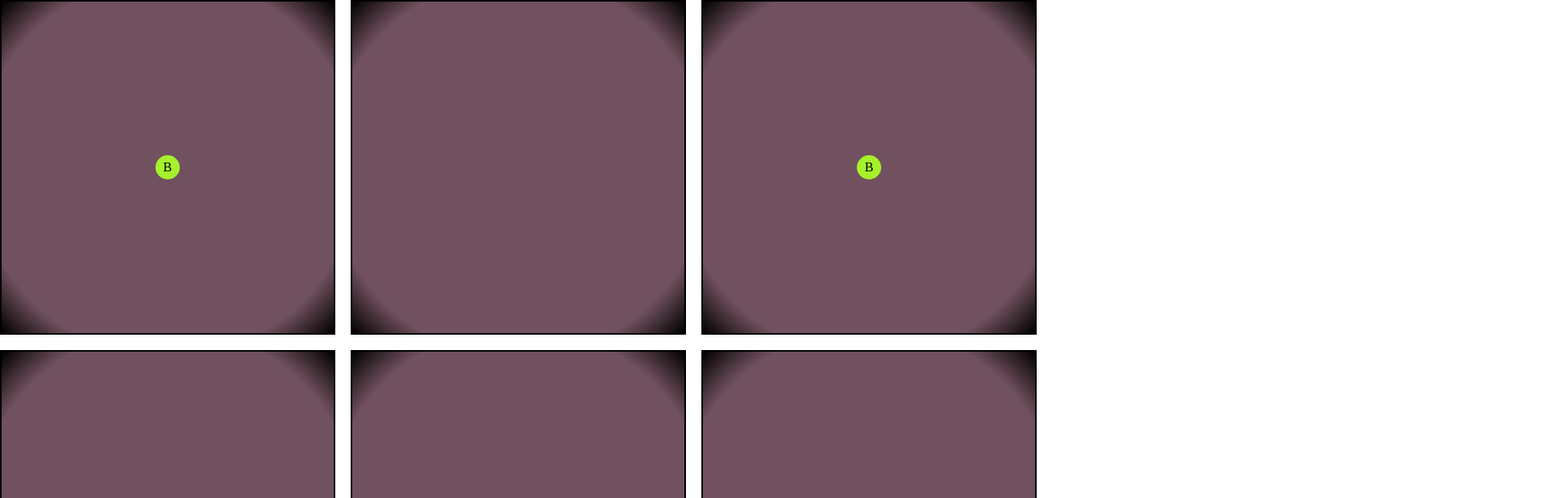
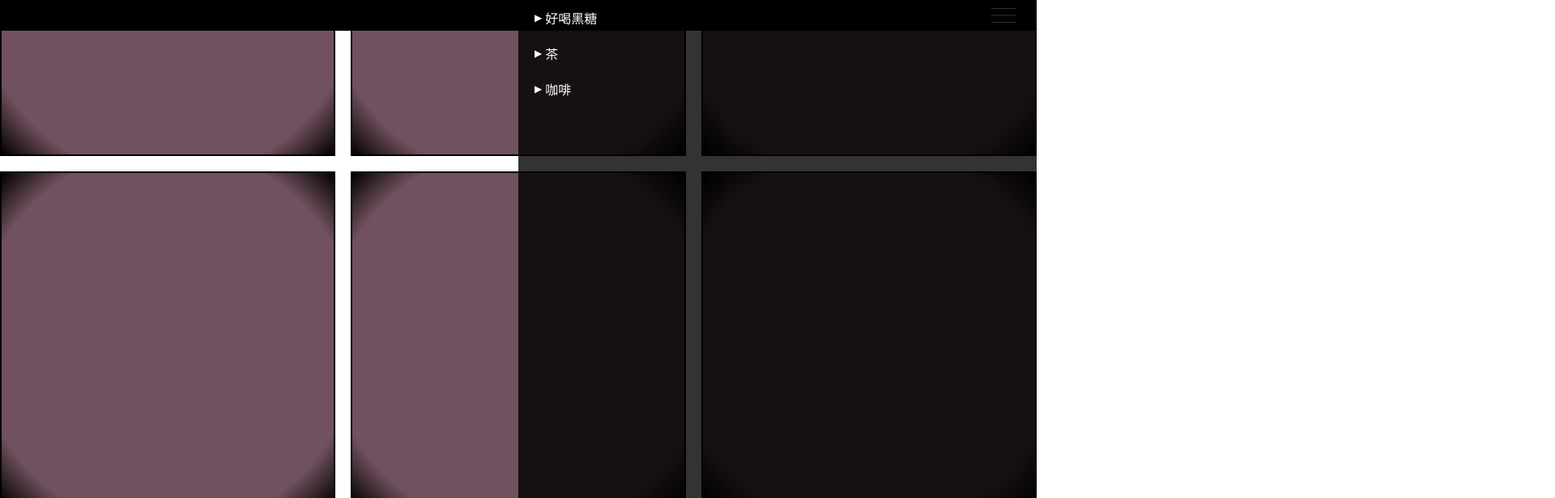
Before and after one commit to livoist/zsin-test, a Vue app: page / in a window 1280 px wide. Shown: the top 616 px of the page at 81% size, 1920 px wide, since content can reach past the window. Built offline with nearby package versions, Linux system fonts and the light colour scheme.

Commit message:
add basic layout

```diff
--- a/src/App.vue
+++ b/src/App.vue
@@ -1,17 +1,64 @@
 <template>
 <div>
-  <div>
-    <MenuList />
+  <div class="navbar" @click.self="isOpenMenu = false">
+    <div class="menuBtn" @click="isOpenMenu = true"></div>
+    <SideMenu
+      :isOpenMenu="isOpenMenu"
+      :list="mockData"
+    />
   </div>
-  <NineSquare />
+  <div class="nineSquareContainer" @click="isOpenMenu = false">
+    <NineSquare />
+  </div>
 </div>
 </template>
 
 <script setup lang="ts">
-import { MenuList, NineSquare } from '../src/components'
+import { ref } from 'vue'
+import { SideMenu, NineSquare } from '../src/components'
+import { mockData } from './data'
+
+const isOpenMenu = ref(false)
 
 </script>
 
 <style scoped>
+.navbar {
+  background: #000;
+  width: 100vw;
+  display: flex;
+  justify-content: flex-end;
+  align-items: center;
+  padding: 10px 2vw;
+  box-sizing: border-box;
+}
 
+.menuBtn {
+  border-top: 1px solid #fff;
+  border-bottom: 1px solid #fff;
+  width: 30px;
+  height: 16px;
+  position: relative;
+  cursor: pointer;
+}
+
+.menuBtn:after {
+  content: '';
+  position: absolute;
+  width: 100%;
+  height: 1px;
+  background: #fff;
+  top: 50%;
+  left: 50%;
+  transform: translate(-50%, -50%);
+}
+
+.nineSquareContainer {
+  width: 100vw;
+  height: calc(100vh - 38px);
+  display: flex;
+  justify-content: center;
+  align-items: center;
+  overflow: hidden;
+}
 </style>
```
